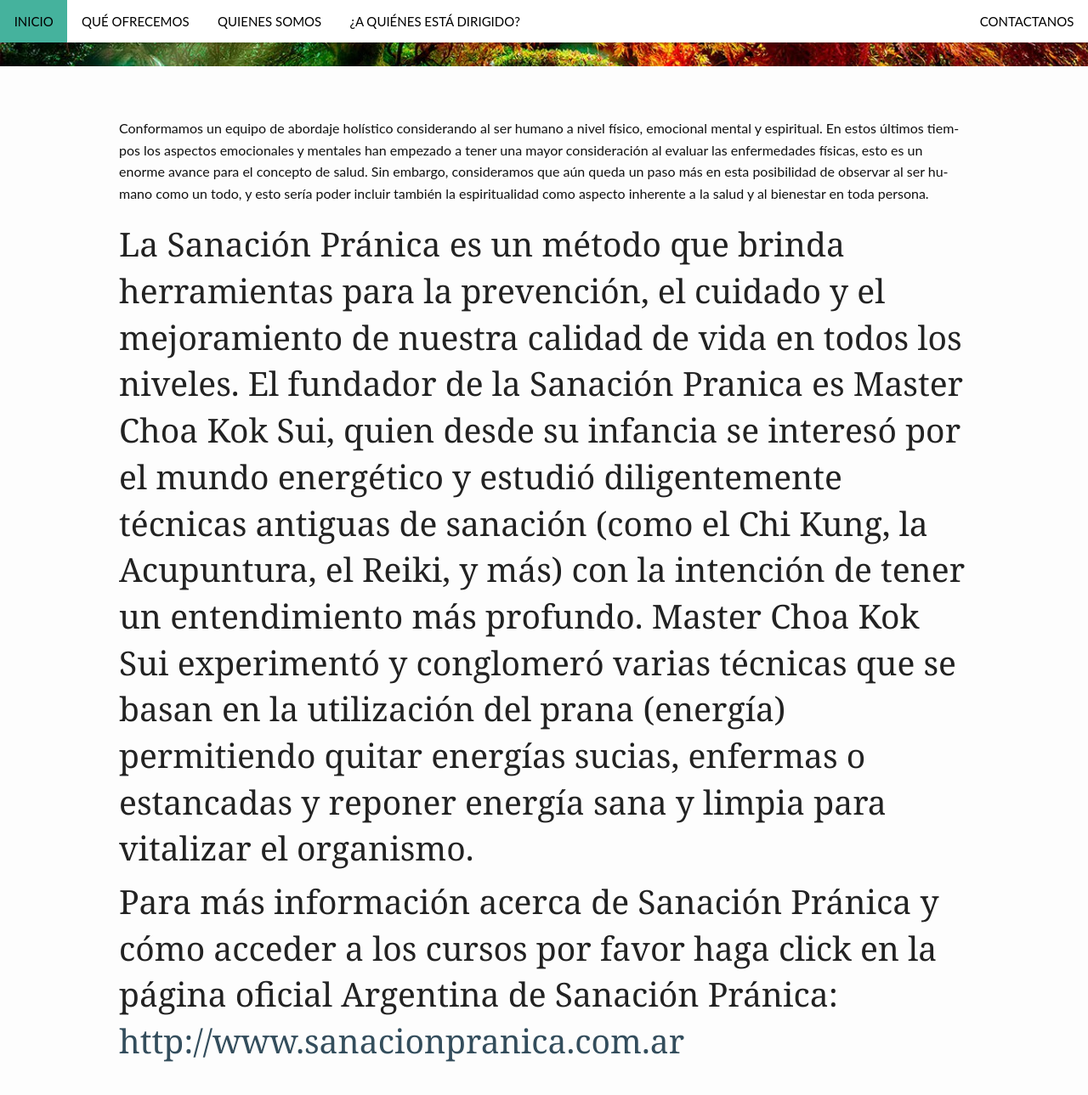
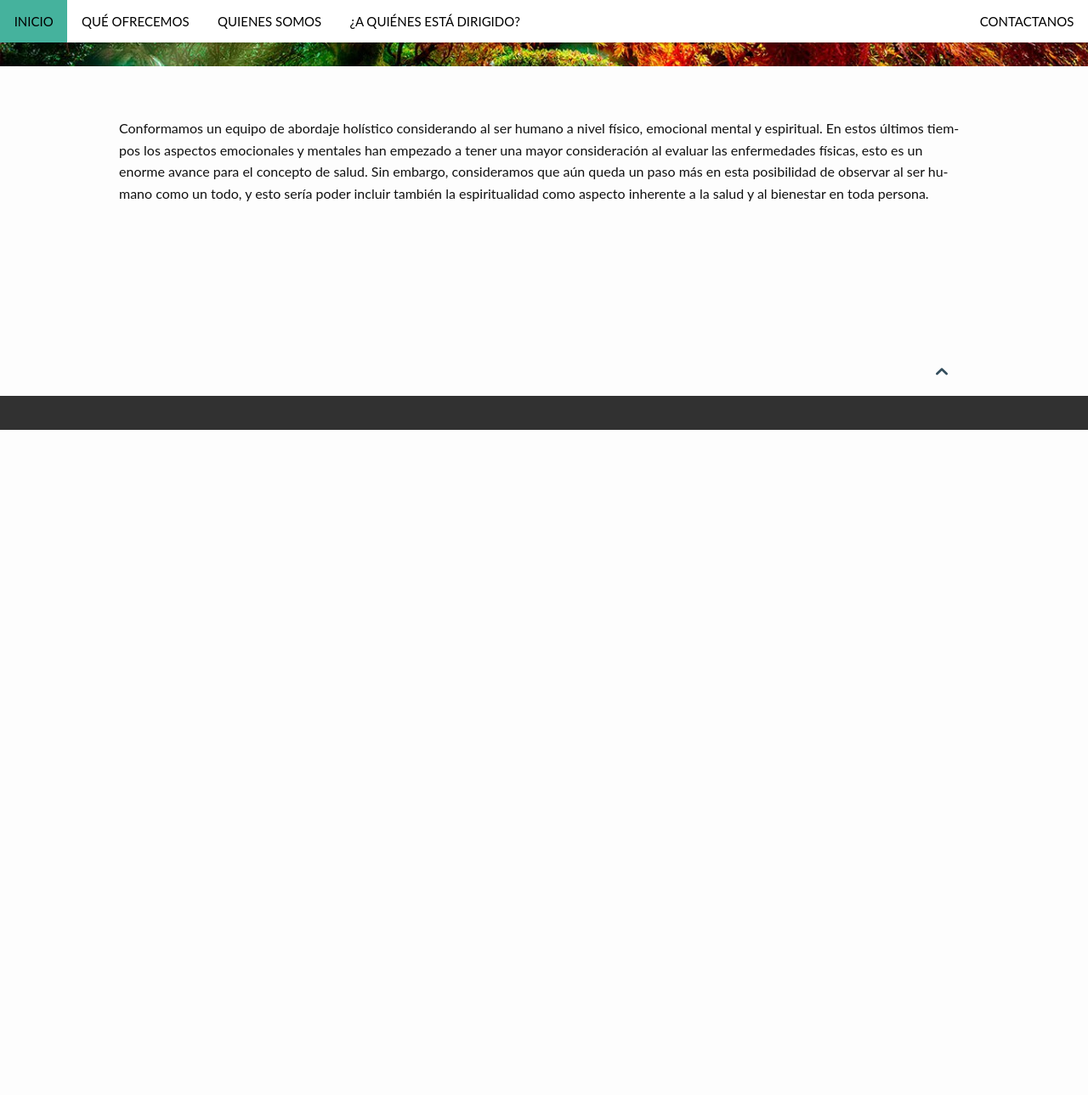
Before and after one commit to ganeshaterapias/ganeshaterapias.github.io, a Jekyll site: the page built from index.md, in a window 1280 px wide and 1400 px high, scrolled down 192 px. Shown: the top 1289 px of the window at 85% size. Built offline with Jekyll 4.4.1, drawn with Linux system fonts in a browser that asks for light colours; after the commit the page ends 900 px from its top, so only the background shows below that.

Commit message:
fix pagina inicio

```diff
--- a/index.md
+++ b/index.md
@@ -12,7 +12,3 @@ header:
 ---
 
 Conformamos un equipo de abordaje holístico considerando al ser humano a nivel físico, emocional mental y espiritual. En estos últimos tiempos los aspectos emocionales y mentales han empezado a tener una mayor consideración al evaluar las enfermedades físicas, esto es un enorme avance para el concepto de salud.  Sin embargo, consideramos que aún queda un paso más en esta posibilidad de observar al ser humano como un todo, y esto sería poder incluir también la espiritualidad como aspecto inherente a la salud y al bienestar en toda persona.
-
-# La Sanación Pránica es un método que brinda herramientas para la prevención, el cuidado y el mejoramiento de nuestra calidad de vida en todos los niveles.  El fundador de la Sanación Pranica es Master Choa Kok Sui, quien desde su infancia se interesó por el mundo energético y estudió diligentemente técnicas antiguas de sanación (como el Chi Kung, la Acupuntura, el Reiki, y más) con la intención de tener un entendimiento más profundo. Master Choa Kok Sui experimentó y conglomeró varias técnicas que se basan en la utilización del prana (energía) permitiendo quitar energías sucias, enfermas o estancadas y reponer energía sana y limpia para vitalizar el organismo.
-
-# Para más información acerca de Sanación Pránica y cómo acceder a los cursos por favor haga click en la página oficial Argentina de Sanación Pránica: <a target="_blank" href="http://www.sanacionpranica.com.ar">http://www.sanacionpranica.com.ar</a>
```
